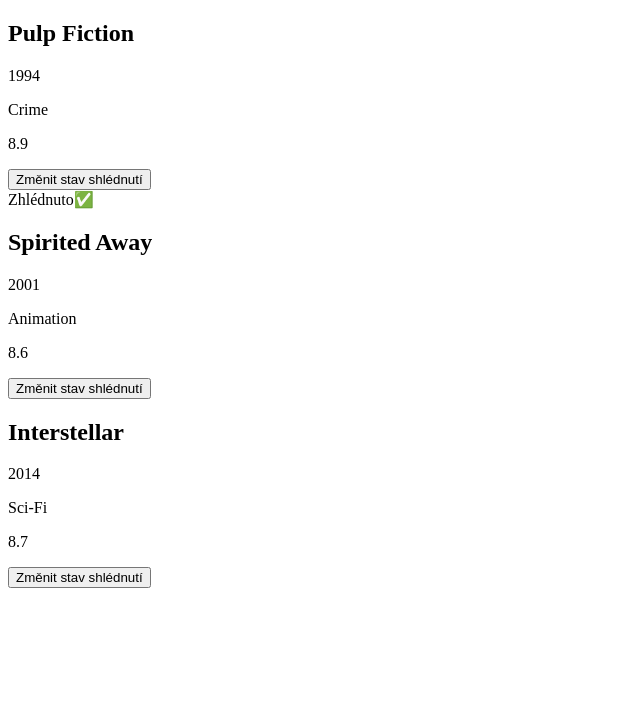
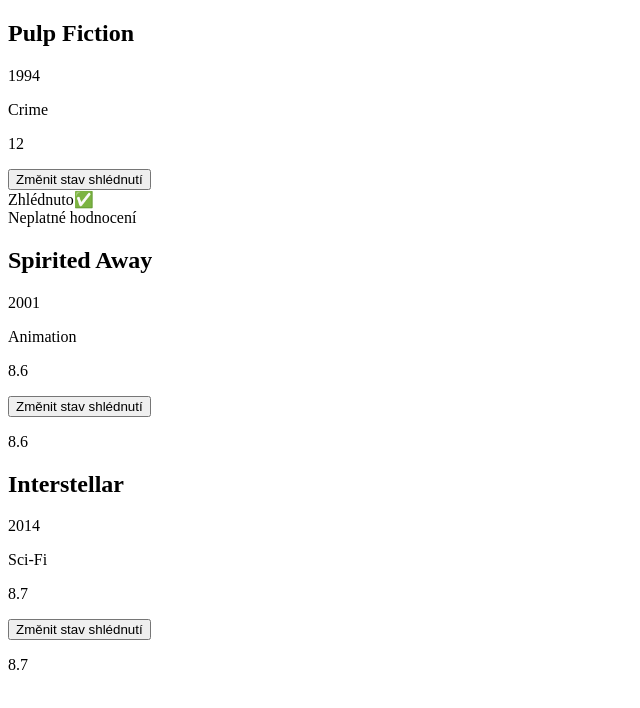
Before and after one commit to Filip-Dvorak/4IT427_dvof01, a React (Vite) app: page / in a window 1280 px wide. Shown: the top 708 px of the page, without its empty margins (0-640 px from the left). Built offline with nearby package versions, Linux system fonts and the light colour scheme.

Commit message:
feat: Úkol 1 – komponenta FilmCard s typed props

```diff
--- a/src/App.tsx
+++ b/src/App.tsx
@@ -10,7 +10,7 @@
     title: 'Pulp Fiction',
     year: 1994,
     genre: 'Crime',
-    rating: 8.9,
+    rating: 12,
     watched: true,
     onToggleWatched: dummyToggle,
   },
--- a/src/Components/FilmCard.tsx
+++ b/src/Components/FilmCard.tsx
@@ -6,6 +6,10 @@
     rating: number;
     watched: boolean;
     onToggleWatched: (id: string) => void;
+}
+
+function isRatingValid(rating: number){
+    return rating >= 1 && rating <= 10;
 }
 
 function FilmCard(film: FilmCardProps) {
@@ -18,6 +22,7 @@
             <p>{film.watched}</p>
             <button onClick={() => film.onToggleWatched(film.id)}>Změnit stav shlédnutí</button>
             {film.watched === true ? <div>Zhlédnuto✅</div> : null}
+            {isRatingValid(film.rating) === true ? <p>{film.rating}</p> : <div>Neplatné hodnocení</div>}
         </div>
     );
 }
```
